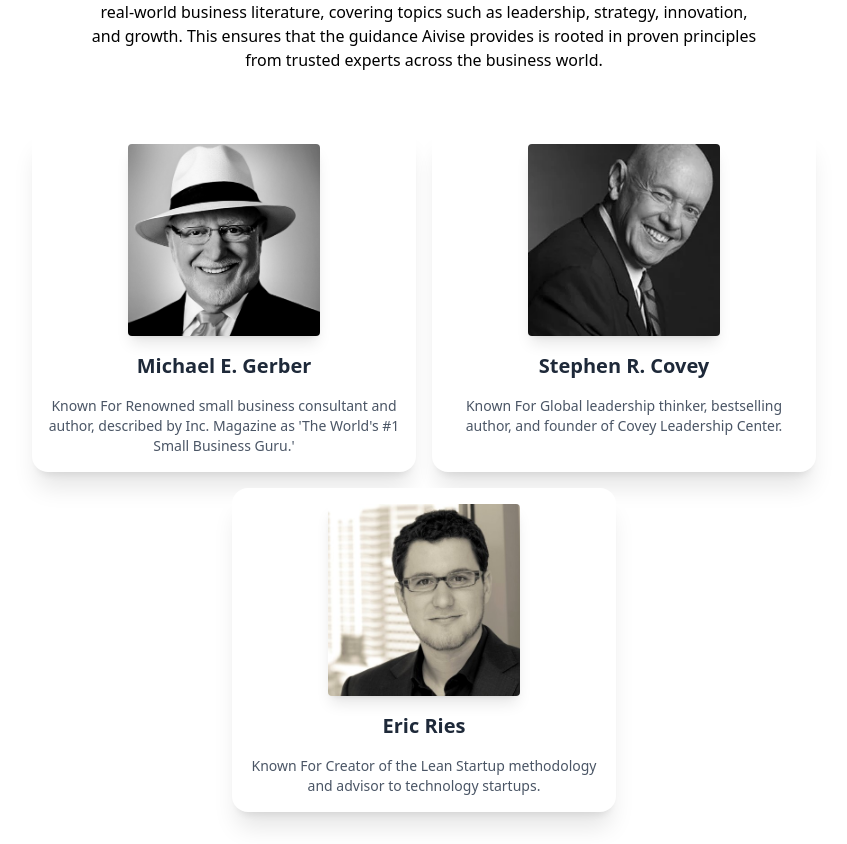
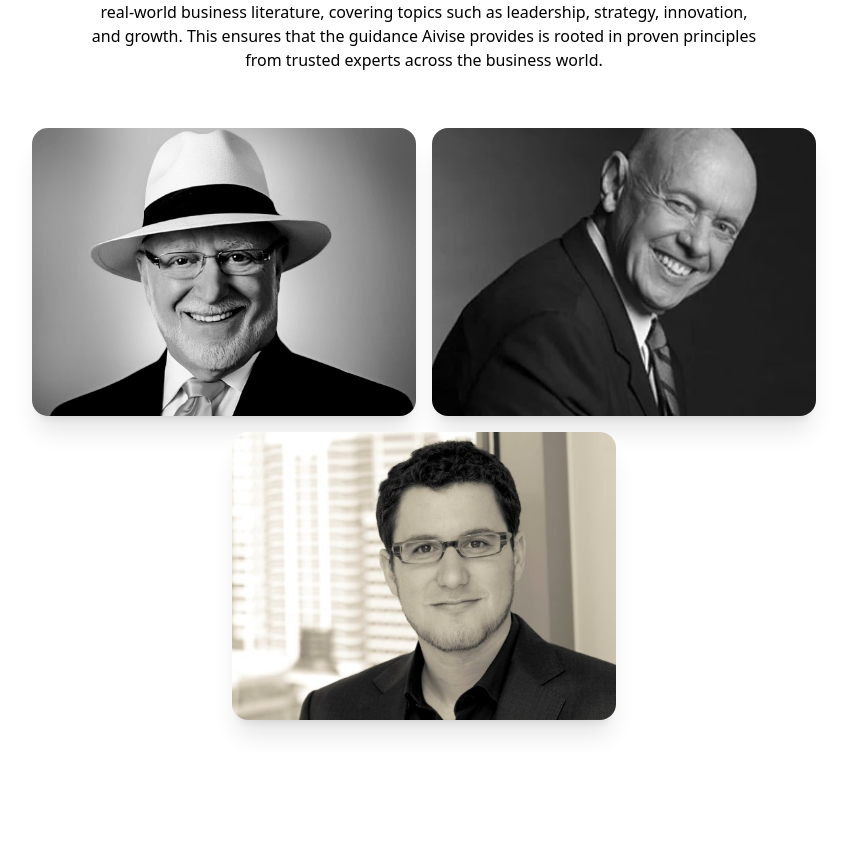
Before and after one commit to JustKalvin/Neuronesia, a React (Vite) app: page / in a window 1280 px wide. Shown: the part 921-1765 px from the top of the page, without its empty margins (216-1063 px from the left). After the commit the page ends 1673 px from the top, so only its background shows below. Built offline with nearby package versions, Linux system fonts and the light colour scheme.

Commit message:
Update Card.jsx

```diff
--- a/src/components/Card.jsx
+++ b/src/components/Card.jsx
@@ -1,9 +1,18 @@
 export default function Card({ image, name, description }) {
   return (
-    <div className="max-w-sm p-4 bg-white shadow-xl rounded-2xl space-y-4">
-      <img src={image} alt={name} className="h-48 w-48 object-cover mx-auto block rounded shadow-lg" />
-      <h1 className="text-xl font-semibold text-gray-800 text-center">{name}</h1>
-      <p className="text-sm text-gray-600 text-center">{description}</p>
+    <div className="relative max-w-sm bg-white shadow-xl rounded-2xl overflow-hidden group">
+      <img
+        src={image}
+        alt={name}
+        className="h-72 w-full object-cover transition-transform duration-300 group-hover:scale-105"
+      />
+
+      {/* Frosted Glass Overlay */}
+      <div className="absolute inset-0 opacity-0 group-hover:opacity-100 transition duration-300 flex flex-col justify-center items-center p-4 text-center space-y-2
+        bg-white/60 backdrop-blur-md rounded-2xl">
+        <h1 className="text-xl font-semibold text-gray-800">{name}</h1>
+        <p className="text-sm text-gray-700">{description}</p>
+      </div>
     </div>
   );
 }
```
